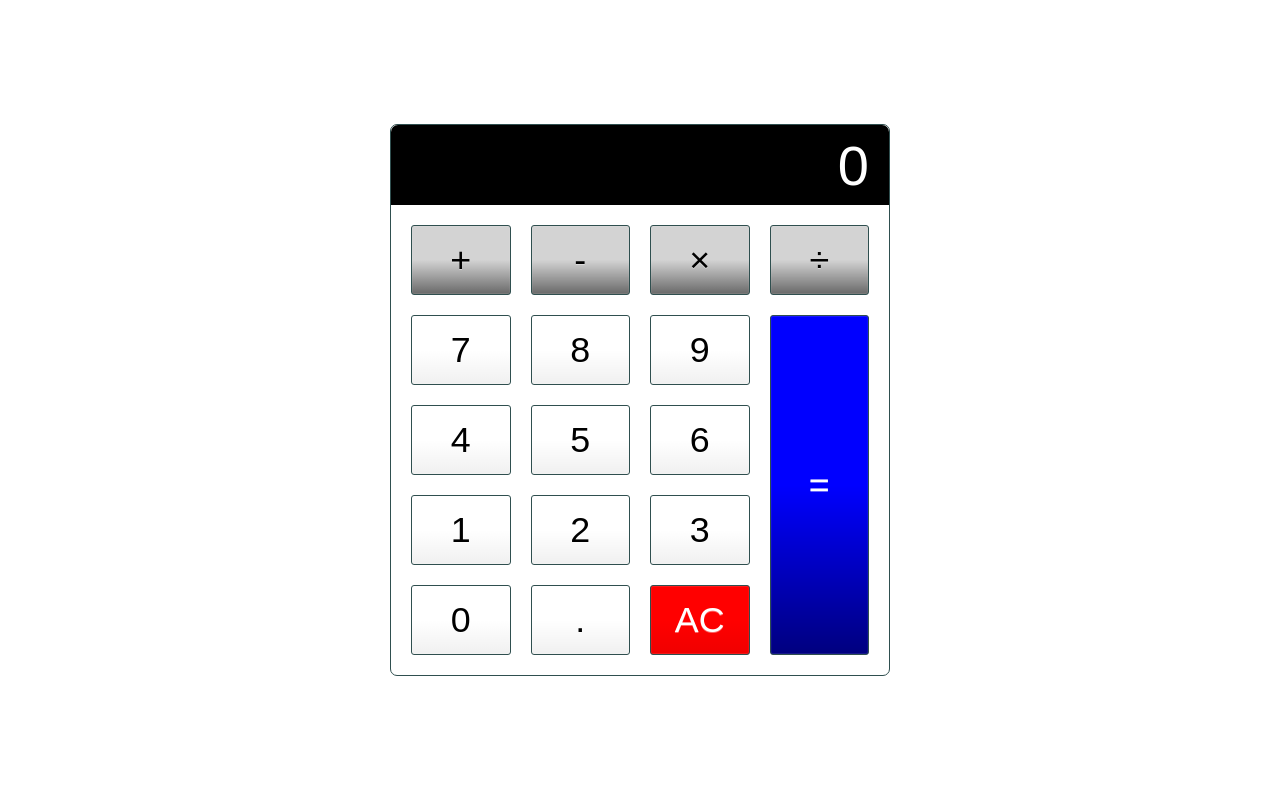
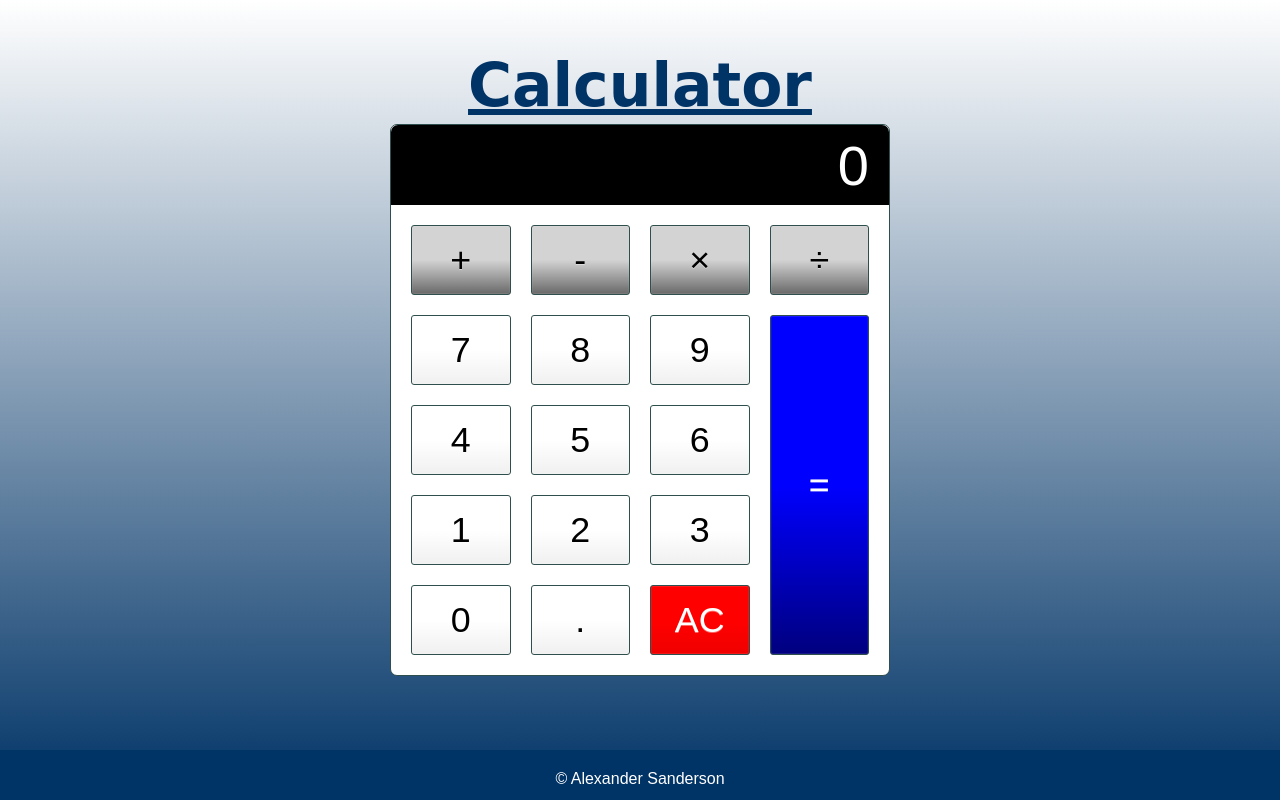
Before and after one commit to Vexelior/Web-Calculator, a plain HTML site: page index.html in a window 1280 px wide. Drawn offline with Linux system fonts and the light colour scheme.

Commit message:
added new styling/cleaned up code

```diff
--- a/CSS/Calculator_CSS.css
+++ b/CSS/Calculator_CSS.css
@@ -1,6 +1,22 @@
 html {
     font-size: 70%;
     box-sizing: border-box;
+}
+
+body {
+    /*make the backframe of the calculator*/
+    background-color: #f0f0f0;
+    font-family: Arial, Helvetica, sans-serif;
+    margin: 0;
+    padding: 0;
+    /*make a gradient background from white to blue*/
+    background: -webkit-linear-gradient(white, #003366);
+    background: -o-linear-gradient(white, #003366);
+    background: -moz-linear-gradient(white, #003366);
+    background: linear-gradient(white, #003366);
+    background-size: 100% 100%;
+    background-repeat: no-repeat;
+    background-attachment: fixed;
 }
 
 *, *::before, *::after {
@@ -17,6 +33,7 @@ html {
     left: 50%;
     transform: translate(-50%, -50%);
     width: 500px;
+    background: white;
 }
 
 .calculator-screen {
@@ -82,3 +99,25 @@ button:hover {
     grid-gap: 20px;
     padding: 20px;
 }
+
+.header-title {
+    text-align: center;
+    color: #003366;
+    text-decoration: underline;
+    padding-top: 50px;
+    font-size: 60px;
+    font-family: cursive;
+}
+
+/*create basic footer*/
+footer {
+    position: absolute;
+    bottom: 0;
+    width: 100%;
+    height: 50px;
+    background-color: #003366;
+    color: white;
+    text-align: center;
+    padding-top: 20px;
+    font-size: medium;
+}
--- a/index.html
+++ b/index.html
@@ -1,6 +1,5 @@
 <!DOCTYPE html>
 <html lang="en">
-
     <head>
         <meta charset="UTF-8">
         <title>Calculator</title>
@@ -8,37 +7,34 @@
         <meta name="author" content="Your_Name_Here">
         <script src="./JS/calculator.js" defer></script>
         <link rel="stylesheet" href="CSS/Calculator_CSS.css">
+        <link rel="icon" type="img/png" href="img/calc.png">
     </head>
-
     <body>
+        <h1 class="header-title">Calculator</h1>
         <div class="calculator">
             <input type="text" class="calculator-screen" value="0" disabled />
             <div class="calculator-keys">
-            <!--Operators-->
                 <button type="button" class="operator" value="+">+</button>
                 <button type="button" class="operator" value="-">-</button>
                 <button type="button" class="operator" value="*">&times;</button>
                 <button type="button" class="operator" value="/">&divide;</button>
-
-            <!--Numbers-->
                 <button type="button" value="7">7</button>
                 <button type="button" value="8">8</button>
                 <button type="button" value="9">9</button>
-
                 <button type="button" value="4">4</button>
                 <button type="button" value="5">5</button>
                 <button type="button" value="6">6</button>
-
                 <button type="button" value="1">1</button>
                 <button type="button" value="2">2</button>
                 <button type="button" value="3">3</button>
-
                 <button type="button" value="0">0</button>
-
                 <button type="button" class="decimal_function" value=".">.</button>
                 <button type="button" class="all-clear function" value="all-clear">AC</button>
                 <button type="button" class="equal-sign operator" value="=">=</button>
             </div>
         </div>
     </body>
+    <footer>
+        &copy; Alexander Sanderson
+    </footer>
 </html>
```
Also changed, not shown: JS/calculator.js (+9 -6 lines), img/calc.png (added). Lines whose indentation alone changed are shown as unchanged.
